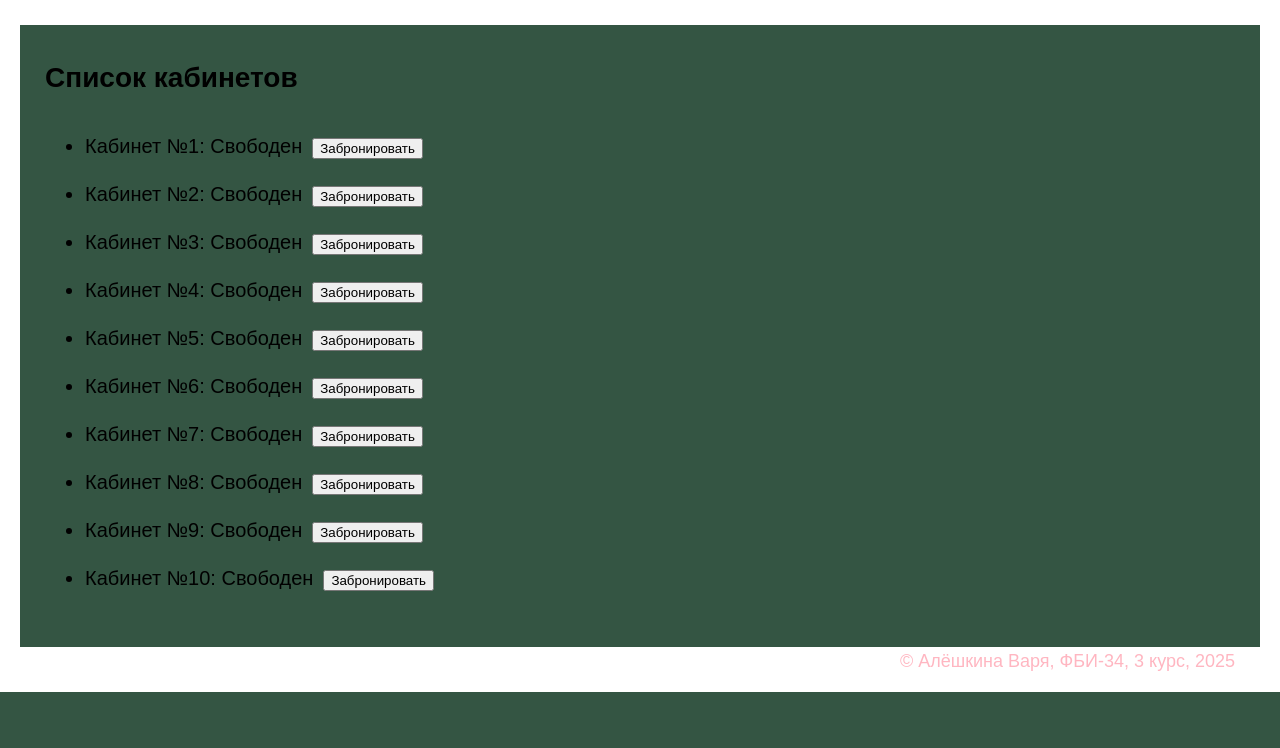
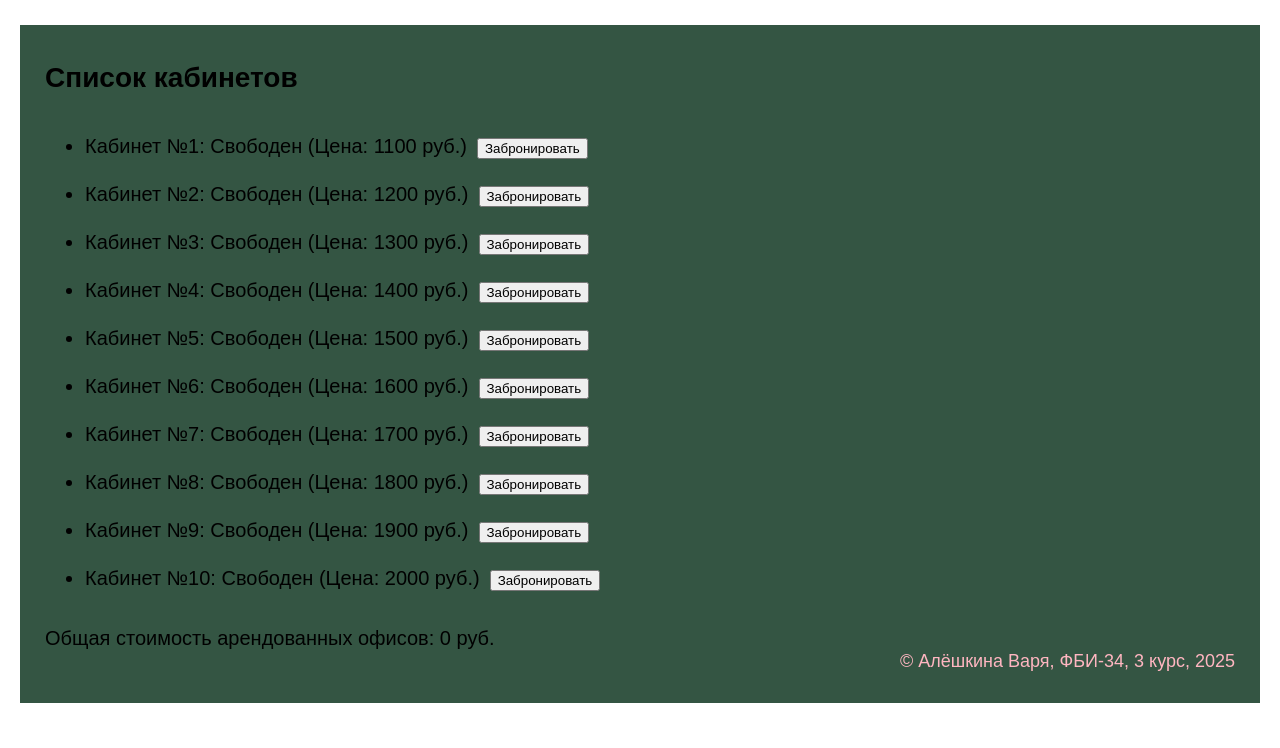
Before and after one commit to ALESHA123-doti/labi_2, a Flask app: page /lab6/ in a window 1280 px wide. Shown: the part 108-856 px from the top of the page. Before the commit the page ends 800 px from the top, so only its background shows below. Run offline with Flask 3, Linux system fonts and the light colour scheme.

Commit message:
Стоимость аренды

```diff
--- a/lab6.py
+++ b/lab6.py
@@ -4,7 +4,8 @@ lab6 = Blueprint('lab6', __name__)
 
 offices = []
 for i in range(1, 11):
-    offices.append({"number": i, "tenant": "", "price": 1000})
+    # Разная стоимость для разных офисов
+    offices.append({"number": i, "tenant": "", "price": 1000 + i * 100})
 
 @lab6.route('/lab6/')
 def main():
--- a/templates/lab6/lab6.html
+++ b/templates/lab6/lab6.html
@@ -6,6 +6,7 @@
 <h1>Список кабинетов</h1>
 <ul id="office-list">
 </ul>
+<p id="total-price">Общая стоимость арендованных офисов: <span id="total-amount">0</span> руб.</p>
 {% endblock %}
 
 {% block script %}
@@ -33,7 +34,8 @@ async function loadOffices() {
 
     data.result.forEach(office => {
         const li = document.createElement('li');
-        li.textContent = `Кабинет №${office.number}: ${office.tenant || 'Свободен'}`;
+        // Изменено: добавлена стоимость
+        li.textContent = `Кабинет №${office.number}: ${office.tenant || 'Свободен'} (Цена: ${office.price} руб.)`;
 
         if (!office.tenant) {
             const bookButton = document.createElement('button');
@@ -49,6 +51,19 @@ async function loadOffices() {
 
         officeList.appendChild(li);
     });
+
+    // Вычисляем и отображаем общую стоимость
+    calculateTotalPrice(data.result);
+}
+
+function calculateTotalPrice(offices) {
+    let total = 0;
+    offices.forEach(office => {
+        if (office.tenant) { // Если офис арендован
+            total += office.price; // Прибавляем его стоимость
+        }
+    });
+    document.getElementById('total-amount').textContent = total;
 }
 
 async function bookOffice(number) {
```
